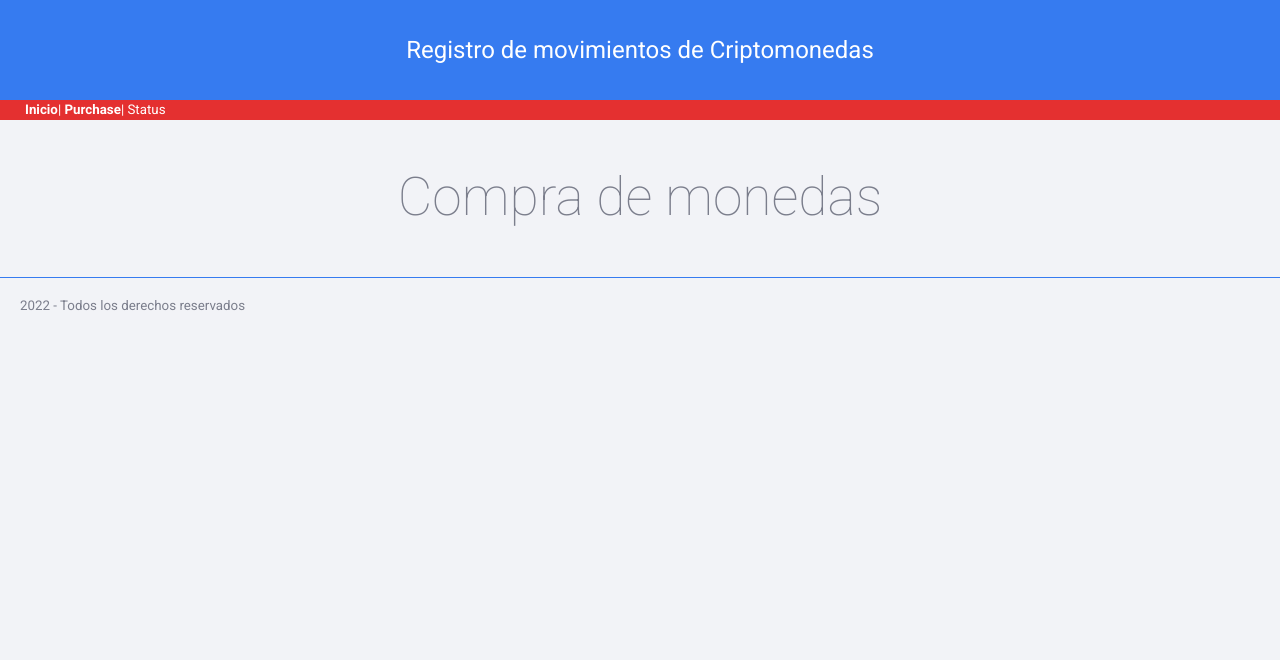
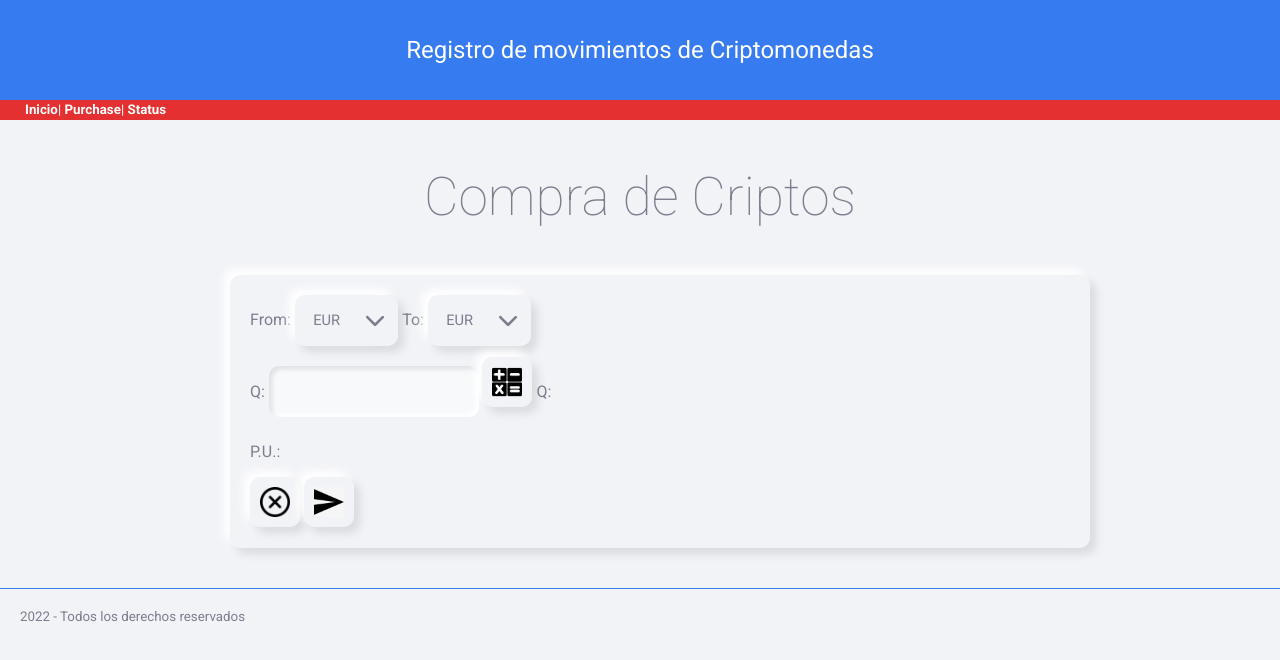
Before and after one commit to angelsainero/proyecto, a Flask app: page /purchase in a window 1280 px wide. Shown: the top 660 px of the page. Run offline with Flask 2, Linux system fonts and the light colour scheme.

Commit message:
feat: creamos formularios y botones

```diff
--- a/money/static/css/styles.css
+++ b/money/static/css/styles.css
@@ -44,3 +44,18 @@
 h1.main_page_title {
     text-align: center;
 }
+
+form button {
+    font-size: 10px;
+    font-family: Verdana, Helvetica;
+    font-weight: bold;
+    color: white;
+    border: 0px;
+    width: 50px;
+    height: 50px;
+}
+
+form.paper {
+    width: 100%;
+    margin: 10px 20px;
+}
--- a/money/templates/base.html
+++ b/money/templates/base.html
@@ -15,7 +15,7 @@
         Registro de movimientos de Criptomonedas
     </header>
     <nav class="main_menu">
-        <a href="/">Inicio</a>|<a href="\purchase"> Purchase</a>| Status
+        <a href="/">Inicio</a>|<a href="\purchase"> Purchase</a>| <a href="\status"> Status</a>
 
     </nav>
     <main>
--- a/money/templates/purchase.html
+++ b/money/templates/purchase.html
@@ -4,11 +4,58 @@
 {% endblock %}
 
 {%  block page_title %}
-Compra de monedas
+Compra de Criptos
 {% endblock %}
 
 {% block contenido %}
 {{ super ()}}
 
-<form action="/purchase" method="post"></form>
+<form class="paper" action="/purchase" method="post">
+    <label for="from">From:  </label>
+    <select name="from" id="from">
+
+        <option value="EUR">EUR</option>
+        <option value="ETH">ETH</option>
+        <option value="BNB">BNB</option>
+        <option value="LUNA">LUNA</option>
+        <option value="SOL">SOL</option>
+        <option value="BTC">BTC</option>
+        <option value="BCH">BCH</option>
+        <option value="LINK">LINK</option>
+        <option value="ATOM">ATOM</option>
+        <option value="USDT">USDT</option>
+    </select>
+
+    <label for="to">To:  </label>
+    <select name="to" id="to">
+
+        <option value="EUR">EUR</option>
+        <option value="ETH">ETH</option>
+        <option value="BNB">BNB</option>
+        <option value="LUNA">LUNA</option>
+        <option value="SOL">SOL</option>
+        <option value="BTC">BTC</option>
+        <option value="BCH">BCH</option>
+        <option value="LINK">LINK</option>
+        <option value="ATOM">ATOM</option>
+        <option value="USDT">USDT</option>
+    </select>
+
+    <br>
+
+    <label for="q_from"> Q: </label>
+    <input type="text" name="q_from" id="q_from">
+
+    <button type="button" name="calc" id="calc"><img src="\static\images\calculadora.png" height="30px"></button>
+
+    <label for="q_to"> Q: </label>
+    <a name="q_to" id="q_to"></a>
+    <br>
+    <label for="pu"> P.U.: </label>
+    <a name="pu" id="pu"></a>
+    <br>
+    <button type="reset" name="reset" id="reset"><img src="\static\images\borrar.png" height="30px"></button>
+    <button type="button" name="calc" id="calc"><img src="\static\images\enviar.png" height="30px"></button>
+
+</form>
 {% endblock %}
--- a/money/views.py
+++ b/money/views.py
@@ -18,6 +18,6 @@
     return render_template("purchase.html")
 
 
-@app.route("/status")
+@app.route("/status",  methods=["GET"])
 def status():
-    return "pagina de status"
+    return render_template("status.html")
```
Also changed, not shown: money/templates/inicio.html (+13 -0 lines), money/templates/status.html (added, +24 -0 lines), money/static/images/borrar.png (added), money/static/images/calculadora.png (added), money/static/images/enviar.png (added), money/static/images/volver.png (added).
